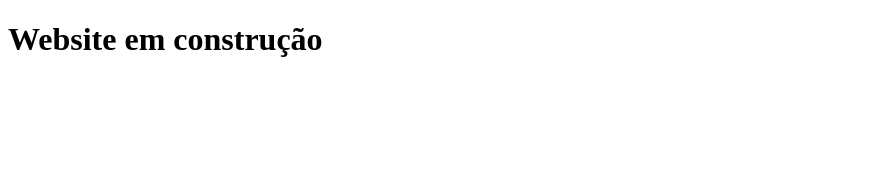
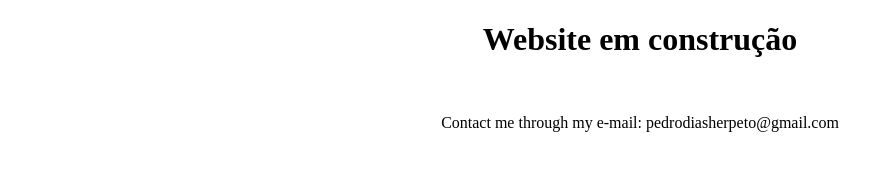
Before and after one commit to LucasBeneti/site-pedro-simples, a plain HTML site: page index.html in a window 1280 px wide. Shown: the whole page, without its empty margins (0-893 px from the left). Drawn offline with Linux system fonts and the light colour scheme.

Commit message:
First development commit

```diff
--- a/index.html
+++ b/index.html
@@ -3,9 +3,20 @@
   <head>
     <meta charset="UTF-8" />
     <meta name="viewport" content="width=device-width, initial-scale=1.0" />
+    <link rel="stylesheet" href="style.css" />
     <title>Dr. Pedro H. Dias</title>
   </head>
-  <body>
-    <h1>Website em construção</h1>
+  <body id="App">
+    <div class="container">
+      <h1>Website em construção</h1>
+      <br />
+      <p>Contact me through my e-mail: pedrodiasherpeto@gmail.com</p>
+    </div>
+
+    <!-- <script>
+      alert(
+        "Website on the making... Contact pedrodias@gmail.com if you want."
+      );
+    </script> -->
   </body>
 </html>
--- /dev/null
+++ b/style.css
@@ -0,0 +1,17 @@
+html,
+body,
+#App {
+  margin: 0;
+  padding: 0;
+  box-sizing: border-box;
+}
+
+#App {
+}
+
+.container {
+  display: flex;
+  flex-direction: column;
+  justify-content: center;
+  align-items: center;
+}
```
